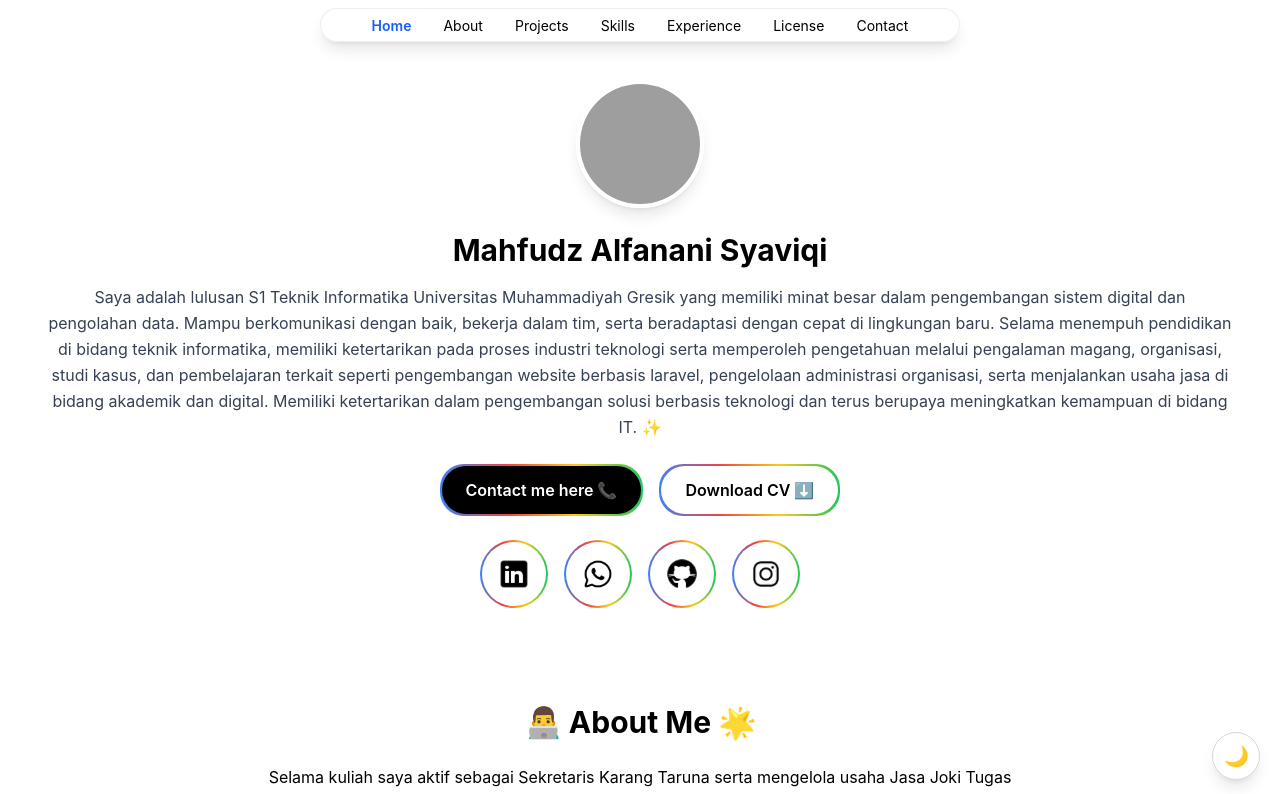
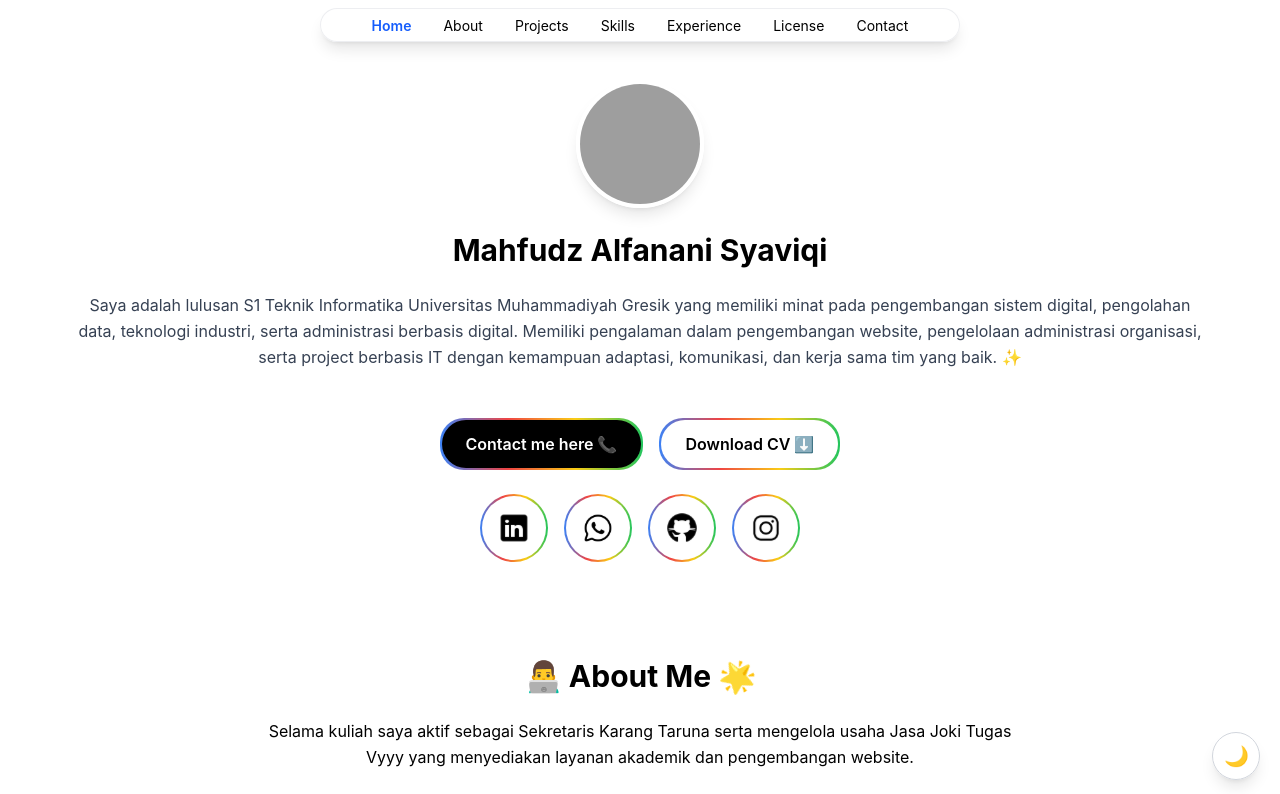
Before and after one commit to MahfudzWorks/Portofolio_Mahfudz, a React (Vite) app: page / in a window 1280 px wide. Shown: the top 794 px of the page. Built offline with nearby package versions, Linux system fonts and the light colour scheme; grey boxes are pictures that could not be loaded.

Commit message:
home update

```diff
--- a/src/pages/Home.jsx
+++ b/src/pages/Home.jsx
@@ -18,20 +18,15 @@ const Home = () => {
         </h1>
       </div>
 
-      <p className="text-gray-700 dark:text-gray-300 mt-3 sm:mt-4 leading-relaxed text-center text-sm sm:text-base px-12">
-          Saya adalah lulusan S1 Teknik Informatika Universitas Muhammadiyah Gresik yang memiliki minat besar
-          dalam pengembangan sistem digital dan pengolahan data. Mampu berkomunikasi dengan baik, bekerja dalam
-          tim, serta beradaptasi dengan cepat di lingkungan baru. Selama menempuh pendidikan di bidang teknik
-          informatika, memiliki ketertarikan pada proses industri teknologi serta memperoleh pengetahuan melalui
-          pengalaman magang, organisasi, studi kasus, dan pembelajaran terkait seperti pengembangan website berbasis
-          laravel, pengelolaan administrasi organisasi, serta menjalankan usaha jasa di bidang akademik dan digital.
-          Memiliki ketertarikan dalam pengembangan solusi berbasis teknologi dan terus berupaya meningkatkan
-          kemampuan di bidang IT. ✨
-        </p>
+      <p className="text-gray-700 dark:text-gray-300 mt-3 sm:m-6 leading-relaxed text-center text-sm sm:text-base px-12">
+        Saya adalah lulusan S1 Teknik Informatika Universitas Muhammadiyah Gresik yang memiliki minat pada
+        pengembangan sistem digital, pengolahan data, teknologi industri, serta administrasi berbasis digital.
+        Memiliki pengalaman dalam pengembangan website, pengelolaan administrasi organisasi, serta project
+        berbasis IT dengan kemampuan adaptasi, komunikasi, dan kerja sama tim yang baik. ✨
+      </p>
 
       <div className="flex flex-col sm:flex-row gap-3 sm:gap-4 mt-6 justify-center w-full sm:w-auto">
 
-        {/* BUTTON 1 */}
         <a
           href="#contact"
           className="p-[2px] bg-[linear-gradient(to_right,#3b82f6,#ef4444,#facc15,#22c55e)] rounded-3xl inline-block"
@@ -50,7 +45,6 @@ const Home = () => {
           </div>
         </a>
 
-        {/* BUTTON 2 */}
         <a
           href="CV_Mahfudz_Alfanani_Syaviqi.pdf"
           download
@@ -71,7 +65,6 @@ const Home = () => {
         </a>
       </div>
 
-      {/* SOCIAL */}
       <div className="flex justify-center gap-3 sm:gap-4 mt-6 flex-wrap">
         {[
           {
```
